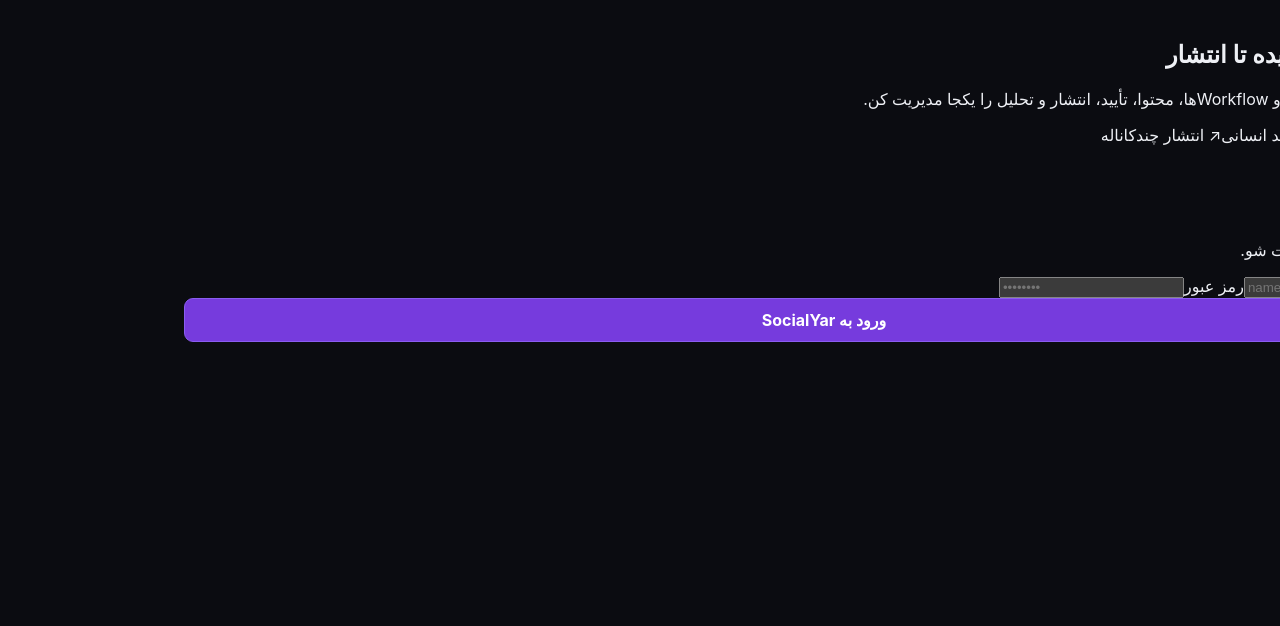
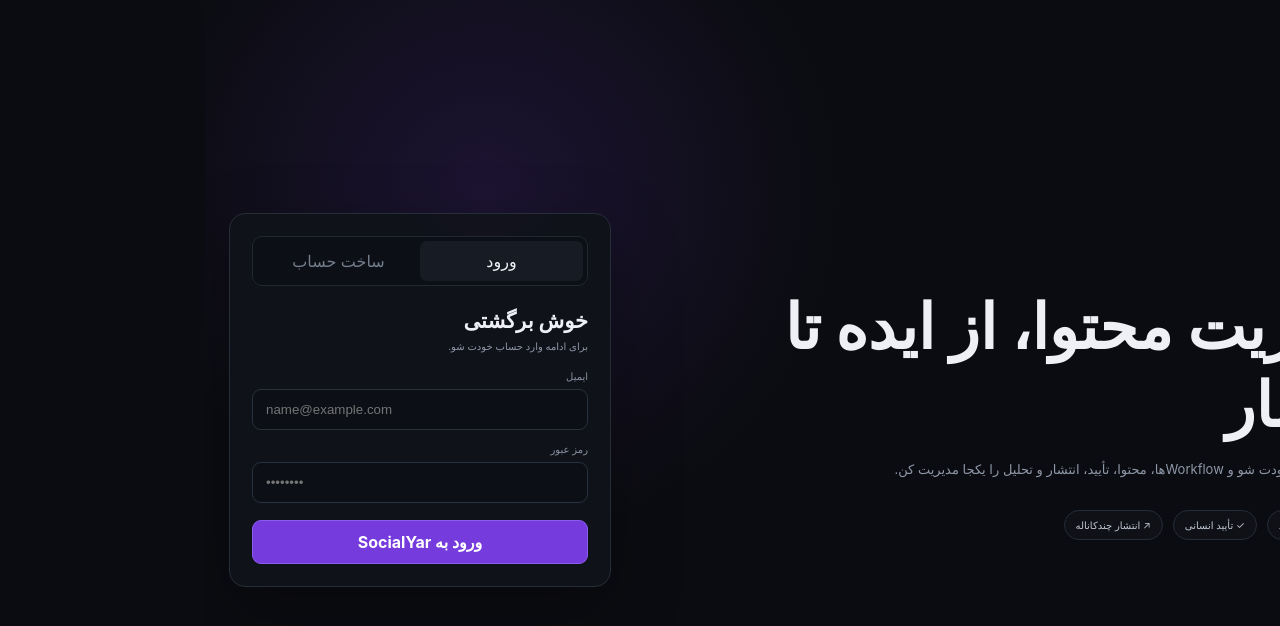
Before and after one commit to mgh109/socialyar, a Next.js app in the folder apps/web/: page /login in a window 1280 px wide. Shown: the top 626 px of the page. Built offline with nearby package versions, Linux system fonts and the light colour scheme; no server answers.

Commit message:
feat(auth): style login and registration

```diff
--- a/apps/web/app/styles.css
+++ b/apps/web/app/styles.css
@@ -811,3 +811,125 @@
   .history-row { grid-template-columns:1fr; }
   .history-action { grid-column:auto; }
 }
+
+.auth-loading {
+  min-height:100vh;
+  display:grid;
+  place-items:center;
+  background:var(--bg);
+  color:var(--muted);
+  font-size:12px;
+}
+.auth-page {
+  min-height:100vh;
+  display:grid;
+  grid-template-columns:minmax(0,1fr) 430px;
+  background:
+    radial-gradient(circle at 22% 24%, rgba(118,59,221,.16), transparent 30%),
+    var(--bg);
+}
+.auth-brand {
+  padding:clamp(42px,8vw,110px);
+  display:flex;
+  flex-direction:column;
+  justify-content:center;
+}
+.auth-brand h1 {
+  max-width:700px;
+  margin:12px 0 14px;
+  font-size:clamp(34px,5vw,62px);
+  line-height:1.25;
+}
+.auth-brand > p {
+  max-width:620px;
+  margin:0;
+  color:var(--muted);
+  line-height:1.9;
+  font-size:13px;
+}
+.auth-features {
+  margin-top:28px;
+  display:flex;
+  gap:10px;
+  flex-wrap:wrap;
+}
+.auth-features span {
+  border:1px solid var(--border);
+  background:rgba(16,19,26,.76);
+  border-radius:999px;
+  padding:8px 11px;
+  color:#bfc6d1;
+  font-size:10px;
+}
+.auth-card {
+  align-self:center;
+  margin:24px;
+  border:1px solid var(--border);
+  background:rgba(16,19,26,.94);
+  border-radius:16px;
+  padding:22px;
+  box-shadow:0 24px 70px rgba(0,0,0,.28);
+}
+.auth-tabs {
+  display:grid;
+  grid-template-columns:1fr 1fr;
+  background:#0c0f15;
+  border:1px solid #202833;
+  border-radius:10px;
+  padding:4px;
+}
+.auth-tabs button {
+  border:0;
+  background:transparent;
+  color:#737e8e;
+  border-radius:7px;
+  padding:10px;
+  cursor:pointer;
+}
+.auth-tabs button.active {
+  background:#171b24;
+  color:#f1f2f6;
+}
+.auth-heading { margin:22px 0 18px; }
+.auth-heading h2 { margin:0 0 7px; font-size:21px; }
+.auth-heading p { margin:0; color:var(--muted); font-size:10px; }
+.auth-form {
+  display:grid;
+  gap:13px;
+}
+.auth-form label {
+  display:grid;
+  gap:7px;
+}
+.auth-form label span {
+  color:#8993a2;
+  font-size:10px;
+}
+.auth-form input {
+  width:100%;
+  border:1px solid #28313e;
+  background:#0c0f15;
+  color:#eef0f5;
+  border-radius:9px;
+  padding:12px 13px;
+  outline:none;
+}
+.auth-form input:focus {
+  border-color:rgba(118,59,221,.75);
+  box-shadow:0 0 0 3px rgba(118,59,221,.10);
+}
+.auth-error {
+  border:1px solid rgba(245,90,97,.30);
+  background:rgba(245,90,97,.08);
+  color:#ff949a;
+  border-radius:8px;
+  padding:10px;
+  font-size:10px;
+}
+.auth-submit { margin-top:4px; min-height:44px; }
+@media (max-width:900px) {
+  .auth-page { grid-template-columns:1fr; }
+  .auth-brand { padding:36px 22px 10px; }
+  .auth-brand h1 { font-size:34px; }
+  .auth-card { margin:18px; }
+}
```
